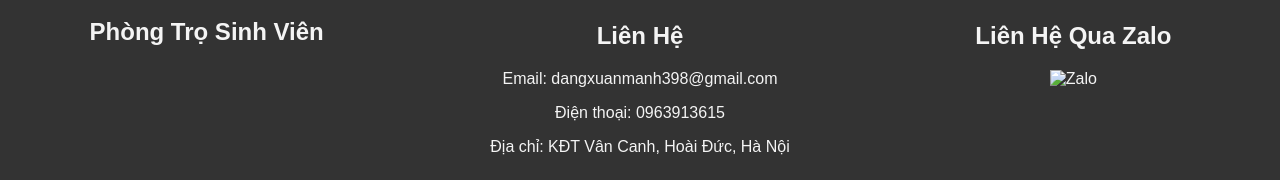
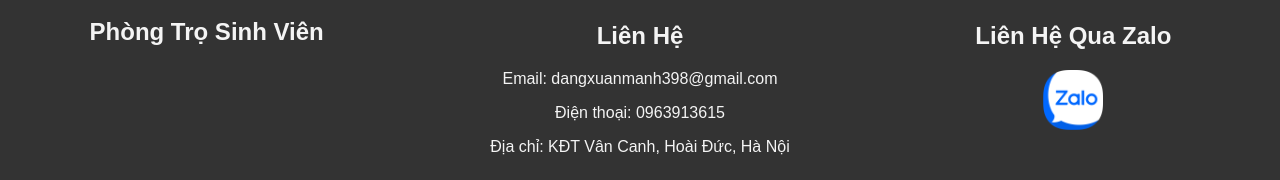
Before and after one commit to ManhV-22/room-ver0.1, a plain HTML site: page HTML/room2.html in a window 1280 px wide. Shown: the part 1809-1989 px from the top of the page. Drawn offline with Linux system fonts and the light colour scheme.

Commit message:
Update ver1.4

```diff
--- a/HTML/room2.html
+++ b/HTML/room2.html
@@ -79,7 +79,7 @@
             <div class="footer-contact">
                 <h3>Liên Hệ Qua Zalo</h3>
                 <ul>
-                    <li><a href="https://zalo.me/0963913615" target="_blank"><img src="IMG/logo_contact.webp" alt="Zalo"></a></li>
+                    <li><a href="https://zalo.me/0963913615" target="_blank"><img src="../IMG/logo_contact.webp" alt="Zalo"></a></li>
                 </ul>
             </div>
         </div>
```
Also changed, not shown: HTML/contact.html (+1 -1 lines), HTML/room10.html (+1 -1 lines), HTML/room11.html (+1 -1 lines), HTML/room12.html (+1 -1 lines), HTML/room13.html (+1 -1 lines), HTML/room14.html (+1 -1 lines), HTML/room15.html (+1 -1 lines), HTML/room16.html (+1 -1 lines), HTML/room3.html (+1 -1 lines), HTML/room4.html (+1 -1 lines), HTML/room5.html (+1 -1 lines), HTML/room6.html (+1 -1 lines), HTML/room7.html (+1 -1 lines), HTML/room8.html (+1 -1 lines), 1 more files.
